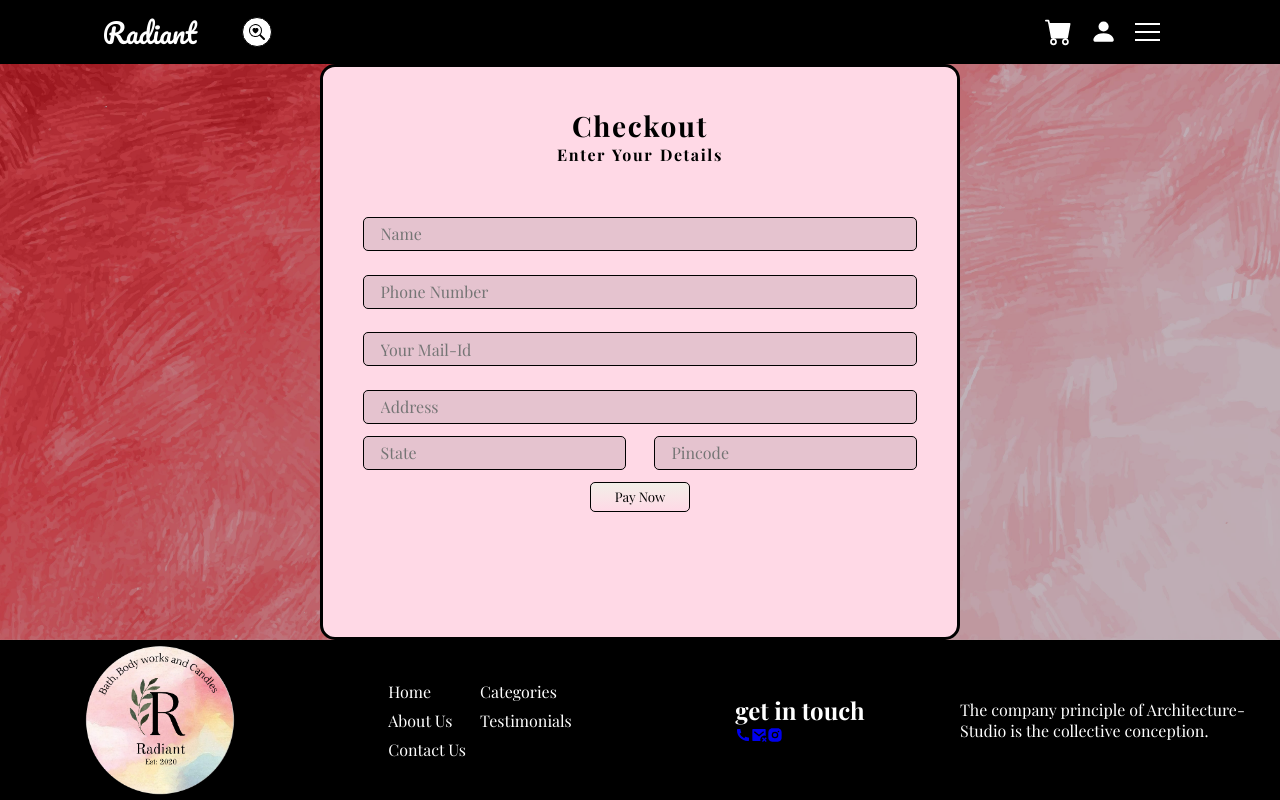
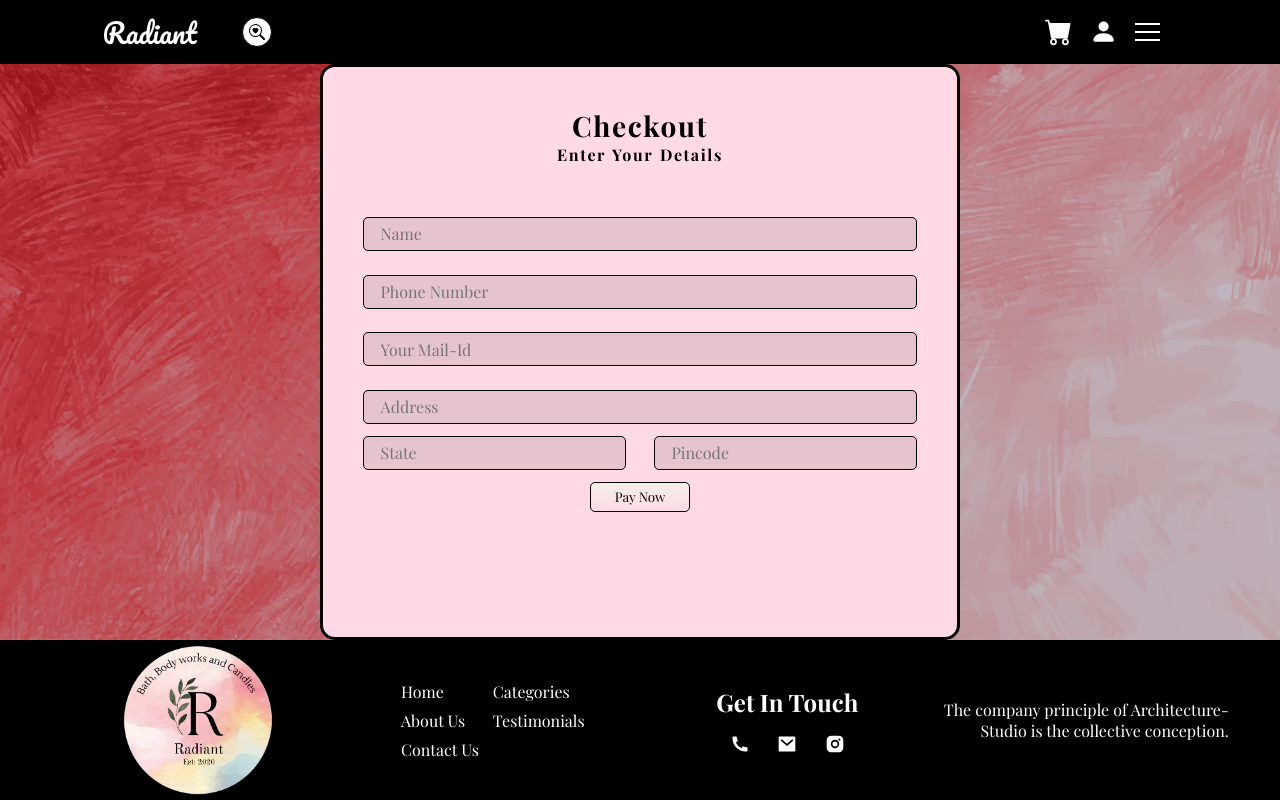
Before and after one commit to AishwaryaT19/Radiant, a Next.js app: page /cart/checkout in a window 1280 px wide. Built offline with nearby package versions, Linux system fonts and the light colour scheme; no server answers; a web font is replaced by a local one.

Commit message:
footer added

```diff
--- a/components/footer.tsx
+++ b/components/footer.tsx
@@ -1,7 +1,7 @@
 import React from "react";
 import Image from "next/image";
 import Link from "next/link";
-import { RiInstagramFill, RiMailCloseFill, RiPhoneFill } from "react-icons/ri";
+import { RiInstagramFill, RiMailFill, RiPhoneFill } from "react-icons/ri";
 
 export const infs = [
   {
@@ -34,7 +34,7 @@ export default function Footer() {
             <RiPhoneFill />
           </Link>
           <Link href={"mailto:" + infs[0]?.email} target="_blank" rel="noopener noreferrer">
-            <RiMailCloseFill />
+            <RiMailFill />
           </Link>
           <Link href={insta} target="_blank" rel="noopener noreferrer">
             <RiInstagramFill />
--- a/styles/_mixins.scss
+++ b/styles/_mixins.scss
@@ -11,3 +11,7 @@
   background-color: rgba(0, 0, 0, 0.1);
   font-size: 1rem;
 }
+@mixin gridDis() {
+  display: grid;
+  place-items: center;
+}
--- a/styles/components/_footer.scss
+++ b/styles/components/_footer.scss
@@ -1,11 +1,11 @@
 #footer {
   height: var(--footer-height);
   width: 100%;
-  display: grid;
+  @include gridDis();
   grid-template-columns: repeat(4, 1fr);
-  place-items: center;
   background-color: black;
   color: white;
+  padding: 0 4vw;
   .img-container {
     height: 150px;
     aspect-ratio: 1;
@@ -21,4 +21,30 @@
       cursor: pointer;
     }
   }
+  .contact {
+    @include gridDis();
+    gap: 2vh;
+    & > h2 {
+      text-transform: capitalize;
+      font-size: 1.5rem;
+    }
+    & > .touch {
+      @include gridDis();
+      width: 100%;
+      grid-template-columns: repeat(3, 1fr);
+      & > a {
+        @include gridDis();
+        width: fit-content;
+        color: white;
+        font-size: 1.25rem;
+      }
+    }
+  }
+  .desc {
+    display: grid;
+    & > span {
+      width: 100%;
+      text-align: right;
+    }
+  }
 }
```
